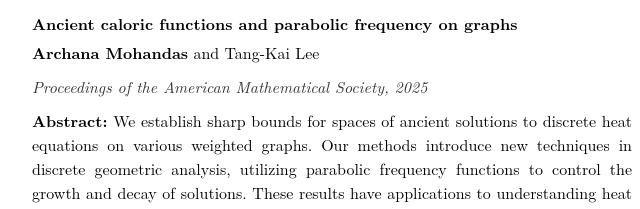
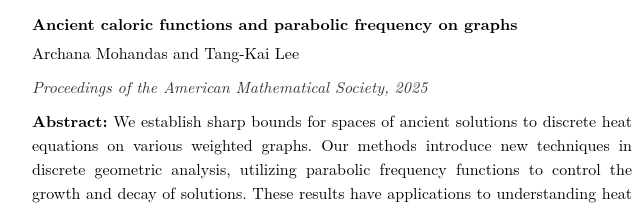
Before and after one commit to praveen-cloudclarity/archanamohandas, a plain HTML site: page publications.html in a window 1280 px wide. Shown: the part 173-382 px from the top of the page, 308-948 px from the left. Drawn offline with Linux system fonts and the light colour scheme.

Commit message:
fix bold

```diff
--- a/publications.html
+++ b/publications.html
@@ -21,7 +21,7 @@
             <h2>Publications</h2>
 
             <h3>Ancient caloric functions and parabolic frequency on graphs</h3>
-            <p><strong>Archana Mohandas</strong> and Tang-Kai Lee</p>
+            <p>Archana Mohandas and Tang-Kai Lee</p>
             <p class="date">Proceedings of the American Mathematical Society, 2025</p>
 
             <p><strong>Abstract:</strong> We establish sharp bounds for spaces of ancient solutions to discrete heat equations on various weighted graphs.
```
